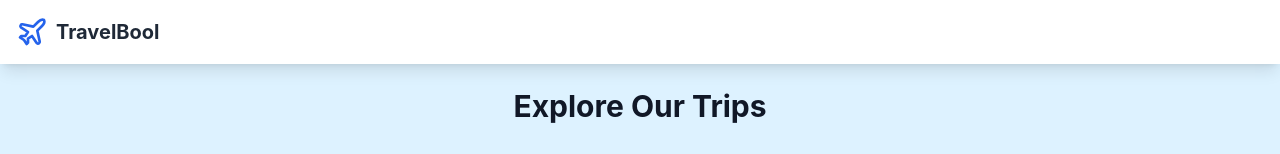
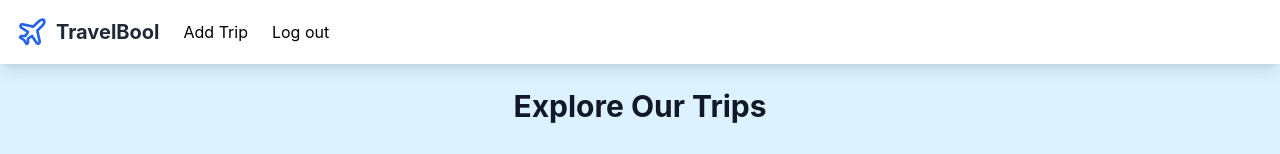
Before and after one commit to Simone-Fratini/Bool-travel, a React (Vite) app: page / in a window 1280 px wide. Shown: the top 154 px of the page. Built offline with nearby package versions, Linux system fonts and the light colour scheme; grey boxes are pictures that could not be loaded.

Commit message:
add navigation links to header for adding trips and logging out

```diff
--- a/src/components/layout/HeaderComponent.jsx
+++ b/src/components/layout/HeaderComponent.jsx
@@ -7,11 +7,13 @@ export default function HeaderComponent() {
     <header className="bg-white shadow-lg">
       <div className="max-w-7xl mx-auto px-4">
         <div className="flex justify-between h-16">
-          <div className="flex items-center">
+          <div className="flex items-center gap-6">
             <Link to="/" className="flex items-center space-x-2">
               <Plane className="h-8 w-8 text-blue-600" />
               <span className="text-xl font-bold text-gray-800">TravelBool</span>
             </Link>
+            <Link to="/formPage" className='hover:text-blue-600 transition-all hover:scale-105'>Add Trip</Link>
+            <div className='hover:text-blue-600 transition-all cursor-pointer hover:scale-105'>Log out</div>
           </div>
 
         </div>
```
